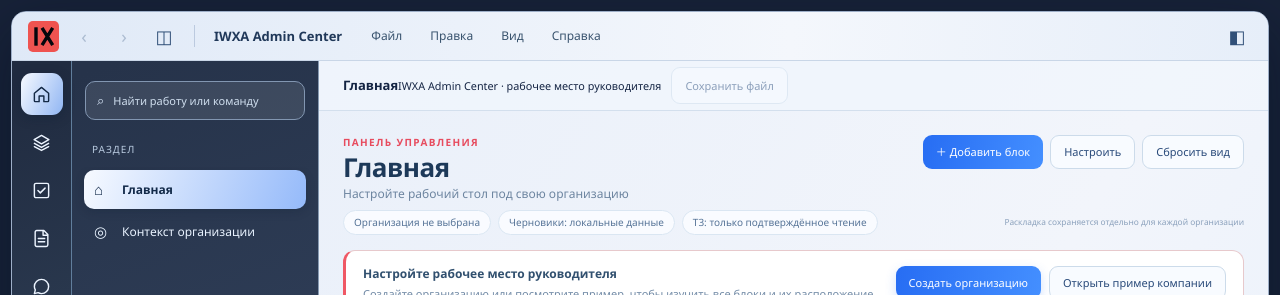
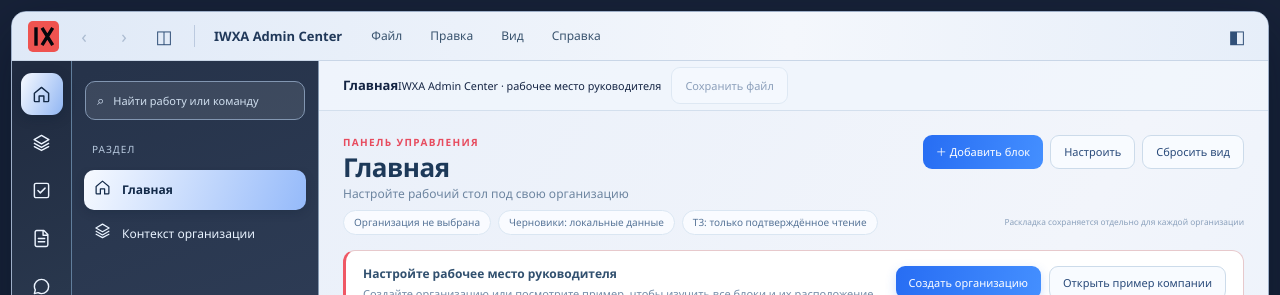
Before and after one commit to Faust-S/Center, a React (Vite) app: page / in a window 1280 px wide. Shown: the top 295 px of the page. Built offline with nearby package versions, Linux system fonts and the light colour scheme.

Commit message:
fix(admin 0.4): use one set of actual IWXA navigation icons in both rail and contextual menu

```diff
--- a/src/App.tsx
+++ b/src/App.tsx
@@ -647,10 +647,10 @@ export default function App() {
         value={navQuery} onChange={e=>setNavQuery(e.target.value)} aria-label="Найти раздел"
         placeholder="Найти работу или команду"/></div>
       <div className="v8-nav-caption">{queryText?'РЕЗУЛЬТАТЫ ПОИСКА':'РАЗДЕЛ'}</div>
-      <nav>{contextualPages.map(([id,label,icon])=>
+      <nav>{contextualPages.map(([id,label])=>
         <button key={id} className={`nav-link ${page===id?'active':''}`} aria-current={page===id?'page':undefined}
           onClick={()=>{setNavQuery('');go(id);}}>
-          <span className="nav-icon" aria-hidden="true">{icon}</span><span>{label}</span>{id==='work'&&!!stats.drafts&&<em>{stats.drafts}</em>}
+          <span className="nav-icon" aria-hidden="true"><V8RailIcon name={id}/></span><span>{label}</span>{id==='work'&&!!stats.drafts&&<em>{stats.drafts}</em>}
         </button>)}
         {draftMatches.length>0&&<div className="v8-nav-caption">ЧЕРНОВИКИ ОРГАНИЗАЦИИ</div>}
         {draftMatches.map(hit=><button key={hit.key} className="nav-link" type="button"
```
